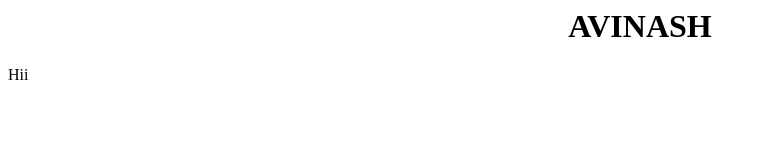
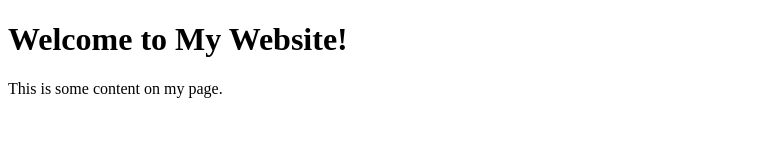
Before and after one commit to AVINASHDHANWAR24/HTML-WEB, a plain HTML site: page index.html in a window 1280 px wide. Shown: the whole page, without its empty margins (0-767 px from the left). Drawn offline with Linux system fonts and the light colour scheme.

Commit message:
modified file

```diff
--- a/index.html
+++ b/index.html
@@ -1,9 +1,11 @@
-<DOCTYPE>
-<HTML LANG="EN">
-    </HTML>
-
-    <HEAD><SIZE="6"><H1 ALIGN="CENTER"><B>AVINASH</B></H1>
-    <BODY>Hii</BODY>
-
-    <HEAD></HEAD>
-    <BODY></BODY>
+<!DOCTYPE html>
+<html Lang="en">
+<html>
+<head>
+<title>My Website</title>
+</head>
+<body>
+<h1>Welcome to My Website!</h1>
+<p>This is some content on my page.</p>
+</body>
+</html>
```
